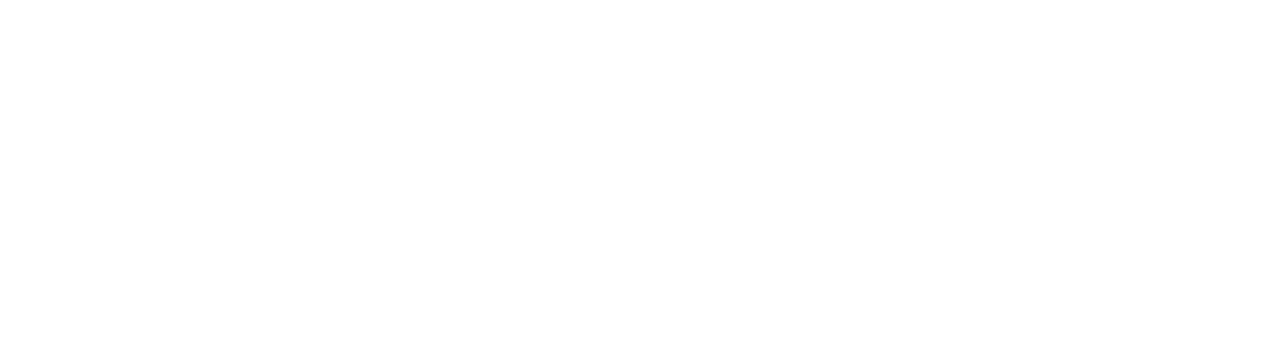
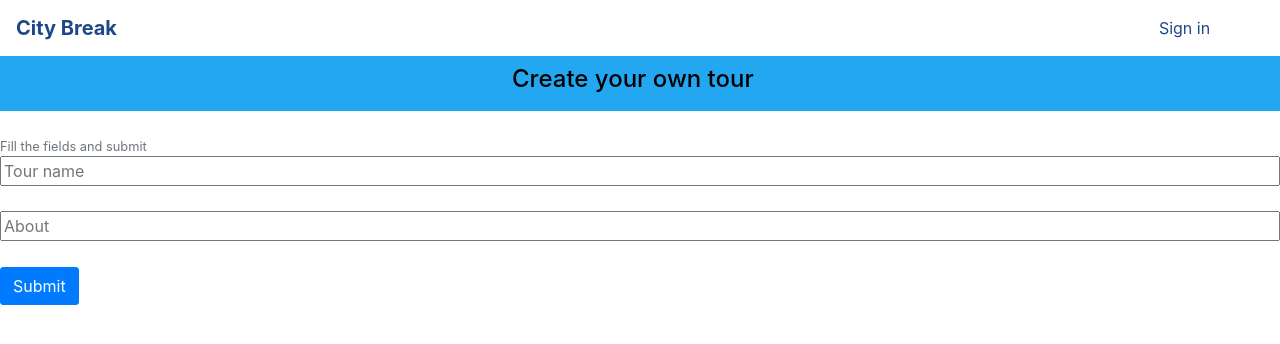
Before and after one commit to yshur/CityBreak, a React (Create React App) app in the folder reactApp/: page /createtour in a window 1280 px wide. Shown: the top 344 px of the page. Built offline with nearby package versions, Linux system fonts and the light colour scheme.

Commit message:
new compenents

```diff
--- a/reactApp/package.json
+++ b/reactApp/package.json
@@ -6,7 +6,7 @@
     "axios": "^0.18.0",
     "bootstrap": "^4.3.1",
     "react": "^16.8.4",
-    "react-alert": "^5.4.0",
+    "react-alert": "^5.5.0",
     "react-axios": "^2.0.3",
     "react-bootstrap": "^1.0.0-beta.6",
     "react-dom": "^16.8.4",
--- /dev/null
+++ b/reactApp/src/Components/CreateTour.js
@@ -0,0 +1,93 @@
+import React, { Component } from 'react'
+import Header from "./Header";
+import {Card} from 'react-bootstrap';
+import {Form, FormControl, Button,ButtonToolbar,Col} from 'react-bootstrap';
+import axios from 'axios';
+import Alert from 'react-bootstrap/Alert'
+
+
+class CreateTour extends Component {
+
+  constructor(props) {
+    super(props)
+    this.state = {
+      name: '',
+      about: '',
+      editing: false
+    }
+    this.edit = this.edit.bind(this);
+    this.renderUI = this.renderUI.bind(this);
+    this.renderForm = this.renderForm.bind(this);
+    this.routeChange = this.routeChange.bind(this);
+}
+  edit() {
+    this.setState({
+      editing: true
+    })
+  }
+  onChange = (e) => {
+    this.setState({ [e.target.name]: e.target.value });
+    console.log(e.target.name);
+    console.log(e.target.value);
+  }
+  onSubmit = (e) => {
+    e.preventDefault();
+    // get our form data out of state
+    const { name, about } = this.state;
+    axios.post('http://localhost:3000/createtour', { name, about })
+      .then((result) => {
+        //access the results here....
+        console.log(result);
+      });
+  }
+  routeChange() {
+    let path = `addPoint`;
+    this.props.history.push(path);
+  }
+  renderUI(){
+    return (
+      <div>
+      <Header/>
+        <Alert variant="primary">
+          <Alert.Heading>Your tour has been successfully created !</Alert.Heading>
+          <hr />
+          <p className="mb-0">
+            Continue to add points...
+          </p>
+          <Button onClick={this.routeChange} variant="primary" type="submit" style={{marginTop:'2%'}}>
+            Add point
+          </Button>
+        </Alert>
+      </div>
+    )
+  }
+
+  renderForm(){
+    const { name, about } = this.state;
+    return(
+      <div>
+        <Header/>
+          <Form inline style={{background:'#22A7F0', height:'55px'}}>
+            <h1 style={{color:'black', fontSize:'24px', marginLeft:'40%'}}> Create your own tour </h1>
+          </Form>
+          <Form onSubmit={this.onSubmit}>
+            <Form.Text className="text-muted" style={{marginTop:'2%'}}>
+              Fill the fields and submit
+            </Form.Text>
+              <input type="text" placeholder="Tour name" name='name' style={{width:'100%'}} onChange={this.onChange} />
+              <br/>
+              <input type="text" placeholder="About" name='about' style={{width:'100%',marginTop:'2%'}} onChange={this.onChange} />
+              <br/>
+            <Button onClick={this.edit} variant="primary" type="submit" style={{marginTop:'2%'}}>
+              Submit
+            </Button>
+        </Form>
+      </div>
+    )
+  }
+  render(){
+    return this.state.editing ? this.renderUI() : this.renderForm()
+  }
+}
+
+export default CreateTour
--- a/reactApp/src/Components/Main.js
+++ b/reactApp/src/Components/Main.js
@@ -12,7 +12,12 @@
     super(props)
     this.state = {
   }
+  this.routeChange = this.routeChange.bind(this);
 }
+  routeChange(event, path) {
+      let current_path = path;
+      this.props.history.push(path);
+    }
   render(){
     return(
       <div>
@@ -27,13 +32,13 @@
           </Form>
           </Card.ImgOverlay>
         </Card>
-        <h1 style={{marginTop: '50px', textAlign: 'center'}}>Popular Activities & Things To Do</h1>
+        <ButtonToolbar style={{marginTop:'3%'}}>
+          <Button onClick= {(e) => {this.routeChange(e, 'alltours')}} variant="outline-light" style={{ background:'#19B5FE', marginLeft:'10%',height:'60px',width: '20%', fontSize: '20px'}}>Get all tours</Button>
+          <Button onClick= {(e) => {this.routeChange(e, 'signinuser')}} variant="outline-light" style={{ background:'#19B5FE', marginLeft:'10%',height:'60px',width: '20%', fontSize: '20px'}}>Build tour</Button>
+          <Button onClick= {(e) => {this.routeChange(e, 'signinadmin')}} variant="outline-light" style={{ background:'#19B5FE', marginLeft:'10%',height:'60px',width: '20%', fontSize: '20px'}}>xxx</Button>
+        </ButtonToolbar>
+        <h1 style={{marginTop: '50px', textAlign: 'center', color:'black'}}>Popular Activities & Things To Do</h1>
         <ToursList/>
-        <ButtonToolbar style={{width:'60%'}}>
-          <Button active style={{background:'white', color:'black', background: '#89C4F4',border:'none' , marginLeft:'8.7%',marginTop:'40px', fontWeight:'bold'}}>
-            Show all tours
-          </Button>
-        </ButtonToolbar>
       </div>
     )
   }
--- a/reactApp/src/router/router.js
+++ b/reactApp/src/router/router.js
@@ -11,6 +11,7 @@
 import Main from "../Components/Main";
 import AllTours from "../Components/AllTours";
 import Tours from "../Components/Tours";
+import CreateTour from "../Components/CreateTour";
 
 const ReactRouter =()=>{
     return (
@@ -27,6 +28,7 @@
             <Route exact path="/main" component={Main}/>
             <Route exact path="/alltours" component={AllTours}/>
             <Route exact path="/tours" component={Tours}/>
+            <Route exact path="/createtour" component={CreateTour}/>
         </React.Fragment>
         );
 }
```
Also changed, not shown: 2 other files (tests, documents, lock files or other folders).
